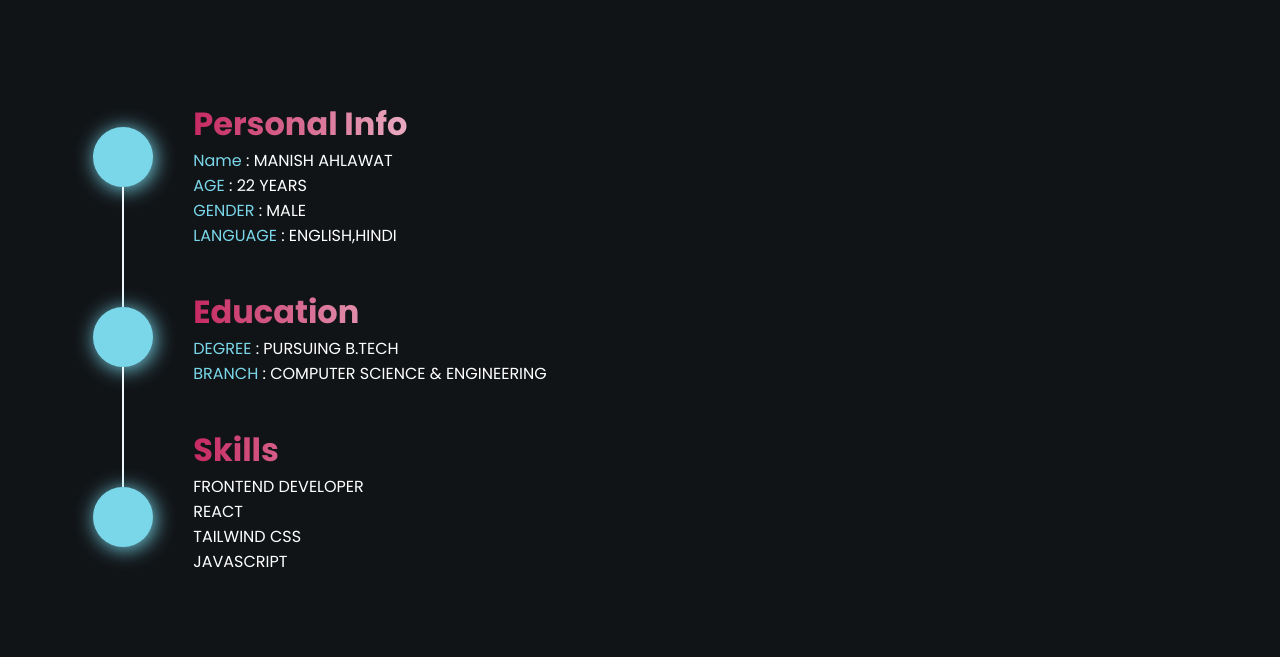
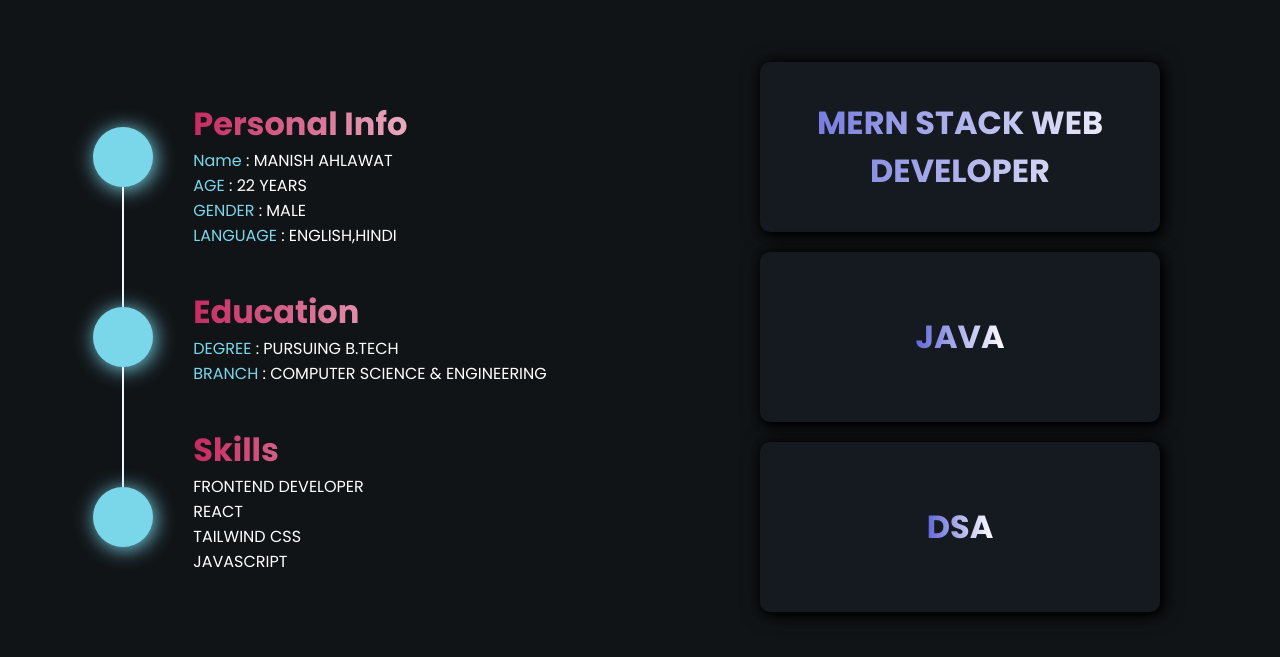
Before and after one commit to Manish-pro854/Portpolio, a React (Vite) app: page / in a window 1280 px wide. Shown: the part 863-1520 px from the top of the page. Built offline with nearby package versions, Linux system fonts and the light colour scheme.

Commit message:
complete about component

```diff
--- a/src/components/About/About.css
+++ b/src/components/About/About.css
@@ -57,3 +57,26 @@
 .aboutdetails span{
   color: #7ad7ea;
 }
+
+.rightabout{
+  width: 50%;
+  height: 100vh;
+  display: flex;
+  align-items: center;
+  justify-content: center;
+  flex-direction: column;
+  gap: 20px;
+}
+
+@media (max-width:750px) {
+  #about{
+    flex-direction: column;
+  }
+  .leftabout{
+    width: 100%;
+    padding: 10%;
+  }
+  .rightabout{
+    width: 100%;
+  }
+}
--- a/src/components/About/About.jsx
+++ b/src/components/About/About.jsx
@@ -1,5 +1,9 @@
 import React from 'react'
 import "./About.css"
+import Card from '../Card/Card'
+import mern from "../../assets/mern.png"
+import java from "../../assets/java.png"
+import dsa from "../../assets/dsa.png"
 
 const About = () => {
   return (
@@ -41,7 +45,11 @@
           </div>
         </div>
       </div>
-      <div className="rightabout"></div>
+      <div className="rightabout">
+        <Card title="MERN STACK WEB DEVELOPER" image={mern}/>
+        <Card title="JAVA" image={java}/>
+        <Card title="DSA" image={dsa}/>
+      </div>
     </div>
   )
 }
--- a/src/components/Card/Card.css
+++ b/src/components/Card/Card.css
@@ -0,0 +1,49 @@
+.card{
+  width: 90%;
+  max-width: 400px;
+  height: 170px;
+  background-color: rgb(20, 26, 31);
+  position: relative;
+  overflow: hidden;
+  display: flex;
+  align-items: center;
+  justify-content: center;
+  text-align: center;
+  box-shadow: 2px 2px 10px black, 2px 2px 20px black;
+  border-radius: 10px;
+  transition: all 0.2s;
+  cursor: pointer;
+}
+
+.card:hover{
+  box-shadow: 2px 2px 10px rgb(87, 195, 219), 2px 2px 20px rgb(82, 205, 207);
+}
+
+.hovercard img{
+  height: 80%;
+  filter: 2px 2px 10px black;
+}
+
+.hovercard{
+  width: 100%;
+  height: 100%;
+  background: linear-gradient(to top,rgba(121, 205, 220, 0.486),rgba(12, 17, 20, 0.495));
+  position: absolute;
+  bottom: 0;
+  transform: translateY(100%);
+  transition: all 0.5s;
+  display: flex;
+  align-items: center;
+  justify-content: center;
+  backdrop-filter: blur(7px);
+}
+
+.card:hover .hovercard{
+  transform: translateY(0%);
+}
+
+.card h1{
+  background: linear-gradient(to right, rgb(98, 103, 217),white);
+  background-clip: text;
+  color: transparent;
+}
--- a/src/components/Card/Card.jsx
+++ b/src/components/Card/Card.jsx
@@ -0,0 +1,16 @@
+import React from 'react'
+import "./Card.css"
+import mern from "../../assets/mern.png"
+
+function Card({title,image}) {
+  return (
+    <div className="card">
+      <h1>{title}</h1>
+      <div className="hovercard">
+      <img src={image} alt="" />
+      </div>
+    </div>
+  )
+}
+
+export default Card
```
